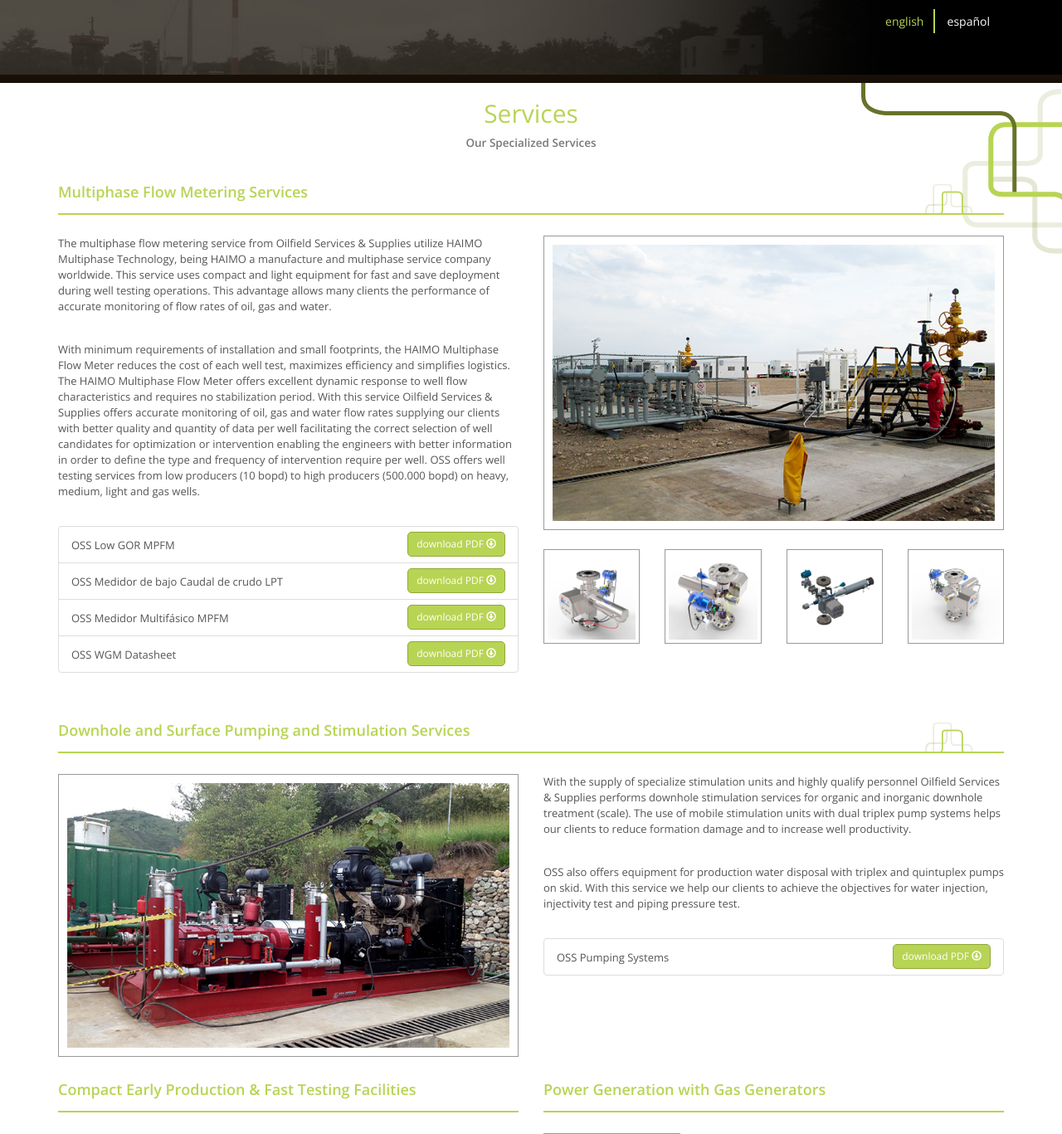
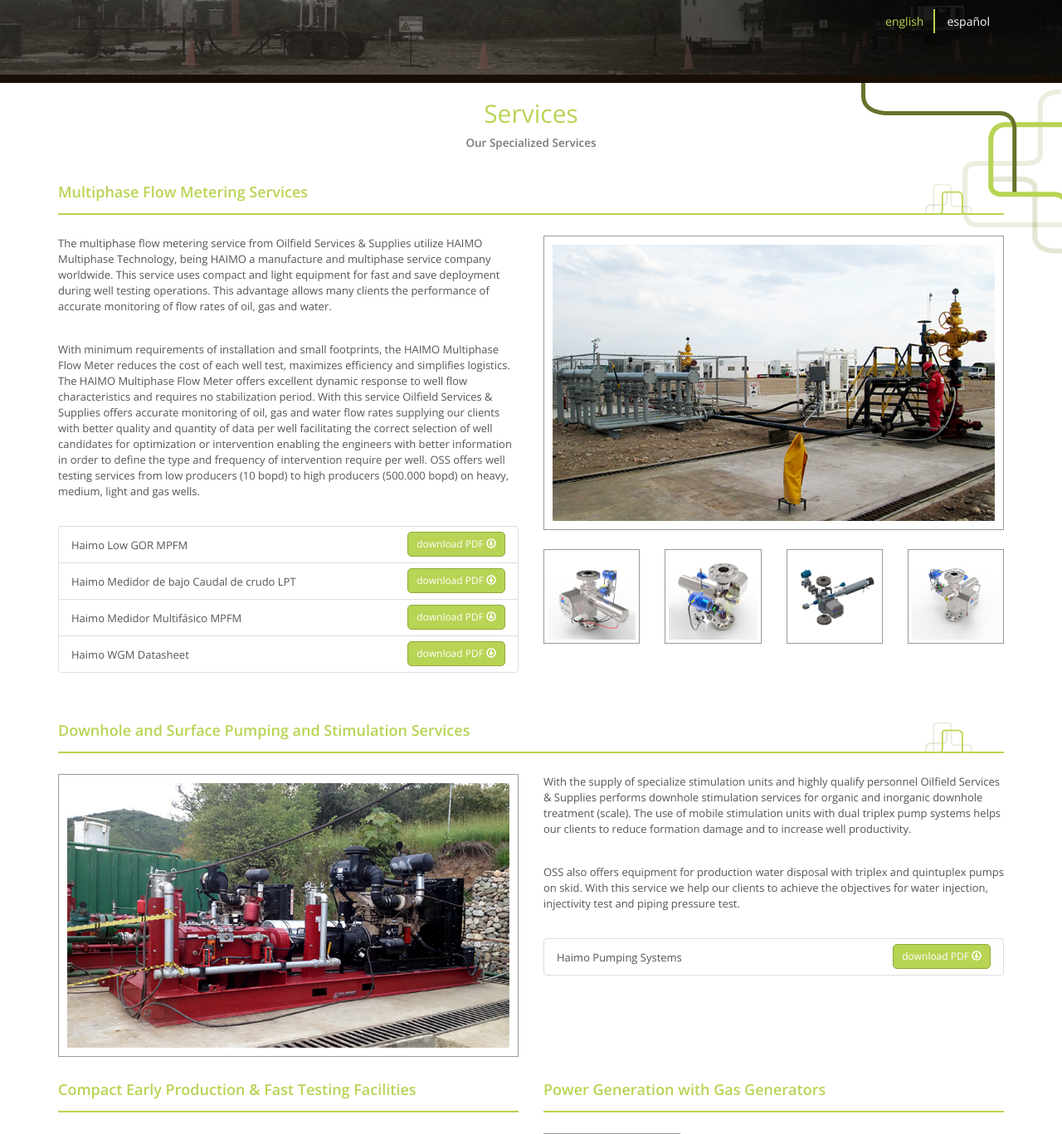
Before and after one commit to muygrafico/oss.com.co, a PHP site: page /en/services.php in a window 1280 px wide. Shown: the part 101-1468 px from the top of the page at 83% size. Run offline with PHP 8.4, Linux system fonts and the light colour scheme; some libraries are stand-ins or nearby versions.

Commit message:
add services

```diff
--- a/css/styles.css
+++ b/css/styles.css
@@ -156,7 +156,7 @@ h5.subtitle{
 section.hero{
   background: url('/images/home-hero-bg.jpg');
   background-size: cover;
-  background-position: 0 70%;
+  background-position: 0 50%;
   margin-bottom: 0;
 }
 
--- a/en/services.php
+++ b/en/services.php
@@ -30,20 +30,23 @@
           </p><br>
           <ul class='list-group'>
             <li class='list-group-item'>
-              <span>OSS Low GOR MPFM</span>
-              <a class='btn btn-sm button pull-right' href='#'>download PDF <i class='glyphicon glyphicon-download'></i></a>
+              <span>Haimo Low GOR MPFM</span>
+              <a class='btn btn-sm button pull-right' target='_blank' href='../downloads/haimo-low-gor-mpfm.pdf' >download PDF <i class='glyphicon glyphicon-download'></i></a>
+
+
+
             </li>
             <li class='list-group-item'>
-              <span>OSS Medidor de bajo Caudal de crudo LPT</span>
-              <a class='btn btn-sm button pull-right' href='#'>download PDF <i class='glyphicon glyphicon-download'></i></a>
+              <span>Haimo Medidor de bajo Caudal de crudo LPT</span>
+              <a class='btn btn-sm button pull-right' target='_blank' href='../downloads/haimo-medidor-bajo-caudal-lpt.pdf'>download PDF <i class='glyphicon glyphicon-download'></i></a>
             </li>
             <li class='list-group-item'>
-              <span>OSS Medidor Multifásico MPFM</span>
-              <a class='btn btn-sm button pull-right' href='#'>download PDF <i class='glyphicon glyphicon-download'></i></a>
+              <span>Haimo Medidor Multifásico MPFM</span>
+              <a class='btn btn-sm button pull-right' target='_blank' href='../downloads/haimo-medidor-multifasico.pdf'>download PDF <i class='glyphicon glyphicon-download'></i></a>
             </li>
             <li class='list-group-item'>
-              <span>OSS WGM Datasheet</span>
-              <a class='btn btn-sm button pull-right' href='#'>download PDF <i class='glyphicon glyphicon-download'></i></a>
+              <span>Haimo WGM Datasheet</span>
+              <a class='btn btn-sm button pull-right' target='_blank' href='../downloads/haimo-wgm-datasheet.pdf'>download PDF <i class='glyphicon glyphicon-download'></i></a>
             </li>
           </ul>
         </div>
@@ -107,8 +110,8 @@
         </p><br>
         <ul class='list-group'>
           <li class='list-group-item'>
-            <span>OSS Pumping Systems</span>
-            <a class='btn btn-sm button pull-right' href='#'>download PDF <i class='glyphicon glyphicon-download'></i></a>
+            <span>Haimo Pumping Systems</span>
+            <a class='btn btn-sm button pull-right' target='_blank' href='../downloads/haimo-pumping-system.pdf'>download PDF <i class='glyphicon glyphicon-download'></i></a>
           </li>
 
         </ul>
```
Also changed, not shown: images/home-hero-bg.jpg, 5 other files.
